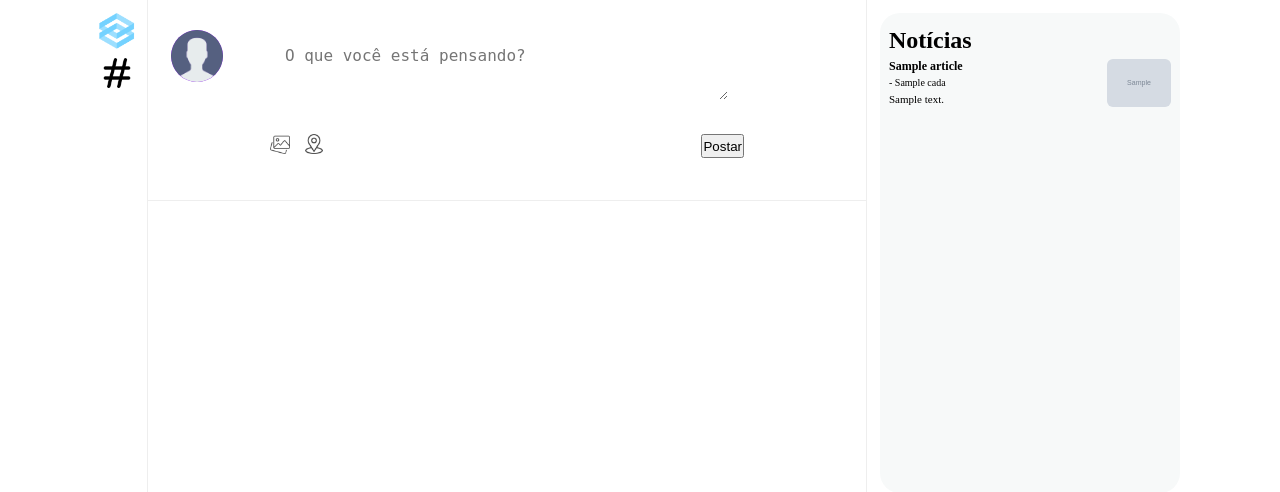
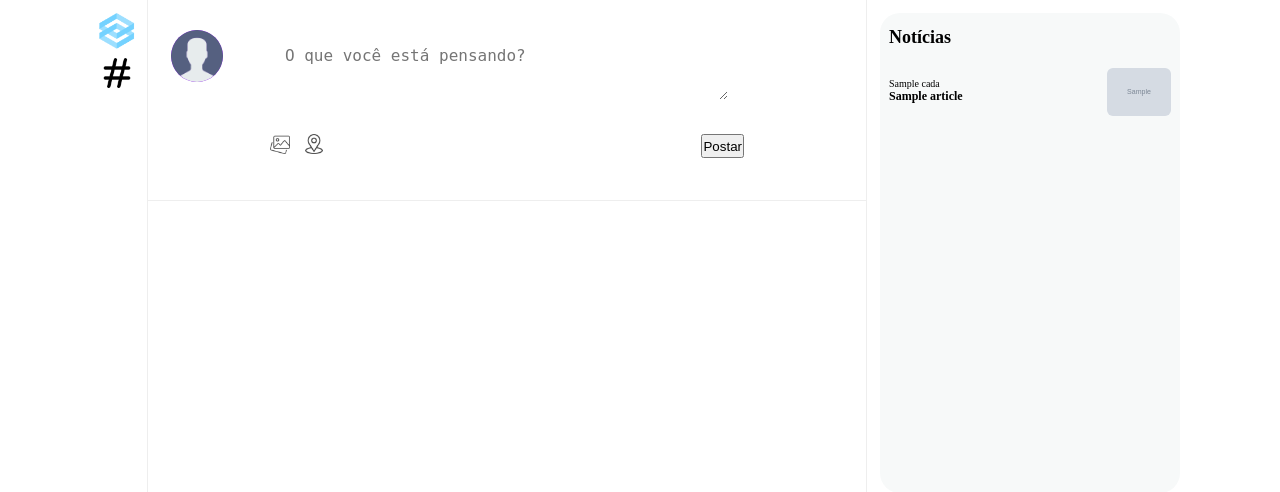
Before and after one commit to DaniDanis/buser_twiitter_tech, a Django app: template pagina_web/templates/home/home.html in a window 1280 px wide. Shown: the top 492 px of the page. Run offline with Django 4.2, Linux system fonts and the light colour scheme; the template is opened without the code that fills it: most values are stand-ins (such as "Sample title", 1, 10 or a date in 2020); grey boxes marked "Sample" are stand-in pictures.

Commit message:
Ajustado design barra lateral de notícias

```diff
--- a/pagina_web/static/css/home.css
+++ b/pagina_web/static/css/home.css
@@ -33,6 +33,8 @@
     background-color: #f7f9f9;
     margin: 1%;
     border-radius: 20px;
+    position: sticky;
+    top: 0;
 }
 
 @media (max-width: 420px){
--- a/pagina_web/static/css/sidebar.css
+++ b/pagina_web/static/css/sidebar.css
@@ -5,19 +5,23 @@
     padding: 3%;
 }
 
+.noticia {
+    padding: 20px 0px;
+  }
+
 .sidebar-noticias-cabecalho{
     margin-top: 5px;
+    font-size: 18px;
 
 }
 
 .sidebar-noticias-titulo{
     font-weight: 700;
     font-size: 12px;
-    margin: 2% auto 1% auto;
 }
 .sidebar-noticias-autor{
     font-size: 10px;
-    margin-bottom: 5px;
+    margin: 10px auto 0 auto;
 
 }
 .sidebar-noticias-descricao{
--- a/pagina_web/templates/home/sidebar.html
+++ b/pagina_web/templates/home/sidebar.html
@@ -6,14 +6,12 @@
         <div class="noticia">
             <p class="sidebar-noticias-thumbnail">
                 <img src="{{ar.image.thumbnail.contentUrl }}"> </p>
+                <p class="sidebar-noticias-autor">
+                    {% for cada in ar.about %}
+                    {{cada.name}}
+                    {% endfor %}
+                </p>
             <p class="sidebar-noticias-titulo">{{ ar.name }}</p>
-            <p class="sidebar-noticias-autor">
-                {% for cada in ar.about %}
-                - {{cada.name}}
-                {% endfor %}
-            </p>
-            <p class="sidebar-noticias-descricao">{{ ar.description }}</p>
-
         </div>
     {% endfor %}
 </div>
```
